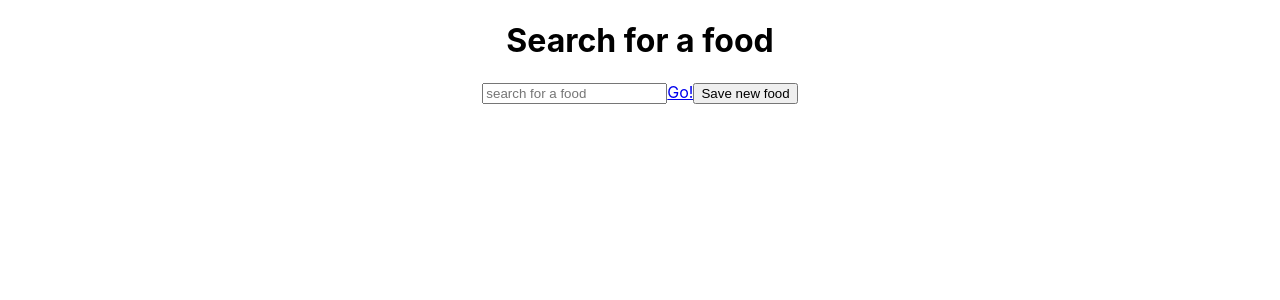
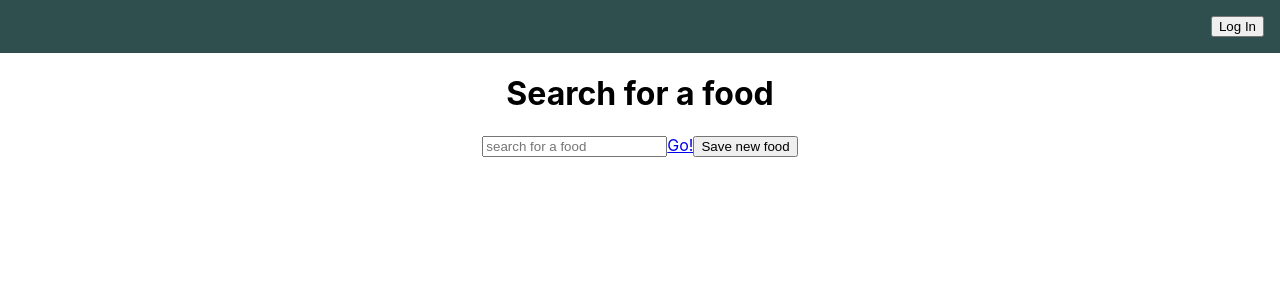
Before and after one commit to ModernReactBootcamp/22_React_Routers_Patterns, a React (Create React App) app: page / in a window 1280 px wide. Shown: the top 300 px of the page. Built offline with nearby package versions, Linux system fonts and the light colour scheme.

Commit message:
add navbar component with withNavbar

```diff
--- a/src/App.js
+++ b/src/App.js
@@ -4,11 +4,13 @@ import './App.css';
 import Food from './Food';
 import Meal from './Meal';
 import FoodSearch from './FoodSearch';
+import Navbar from './Navbar';
 
 class App extends Component {
   render() {
     return (
       <div className='App'>
+        <Navbar />
         <Switch>
           <Route
             exact
--- /dev/null
+++ b/src/Navbar.css
@@ -0,0 +1,6 @@
+.Navbar {
+  display: flex;
+  justify-content: flex-end;
+  background: darkslategray;
+  padding: 1rem;
+}
--- /dev/null
+++ b/src/Navbar.js
@@ -0,0 +1,24 @@
+import React, { Component } from 'react';
+import { withRouter } from 'react-router-dom';
+import './Navbar.css';
+
+class Navbar extends Component {
+  constructor(props) {
+    super(props);
+
+    this.handleLogin = this.handleLogin.bind(this);
+  }
+  handleLogin() {
+    alert('logged you in');
+    this.props.history.push('/food/salmon');
+  }
+  render() {
+    return (
+      <div className='Navbar'>
+        <button onClick={this.handleLogin}>Log In</button>
+      </div>
+    );
+  }
+}
+
+export default withRouter(Navbar);
```
